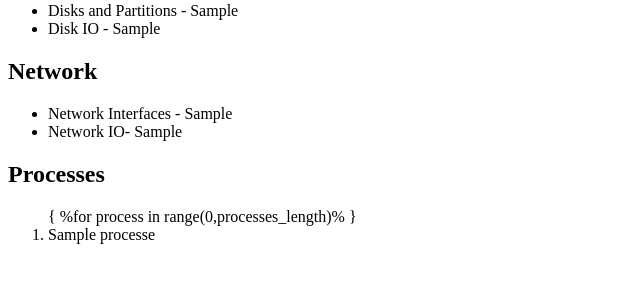
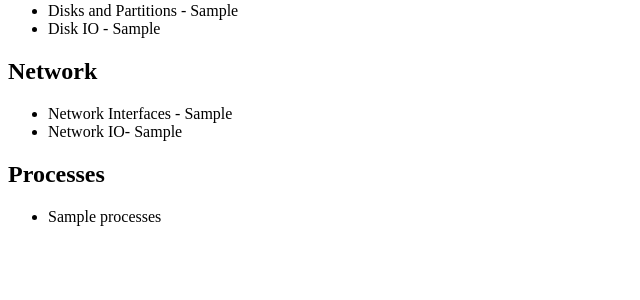
Before and after one commit to JamieCoupe/pymon, a Flask app: template app/templates/index.html in a window 1280 px wide. Shown: the part 469-769 px from the top of the page, without its empty margins (0-640 px from the left). Run offline with Flask 2, Linux system fonts and the light colour scheme; the template is opened without the code that fills it: most values are stand-ins (such as "Sample title", 1, 10 or a date in 2020).

Commit message:
Fixed type error in default route

```diff
--- a/app/routes.py
+++ b/app/routes.py
@@ -39,11 +39,10 @@ def hello_world():
     running_processes = process.get_all_processes_info()
     columns = "name,cpu_usage,memory_usage,read_bytes,write_bytes,status,create_time,nice,n_threads,cores"
     process_df = process.construct_dataframe(running_processes, "memory_usage", columns, False)
-    process_list_length = len(process_df.values.to_list())
 
     return render_template("index.html", sysinfo=static_sysinfo, boottime=boot_time, cpu_static=cpu_static,
                            cpu_freq=cpu_frequency, cpu_usage_total=cpu_usage_total, cpu_usage_cores=cpu_usage_cores,
                            virtual_memory=virtual_memory, swap_memory=swap_memory,
                            disk_partitions=disk_partition_info, disk_io=disk_io,
                            network_interfaces=network_interfaces, network_io=network_io,
-                           processes=process_df.iterrows(), processes_length=process_list_length)
+                           processes=process_df)
--- a/app/templates/index.html
+++ b/app/templates/index.html
@@ -39,11 +39,9 @@
     </div>
     <div>
         <h2>Processes</h2>
-        <div>
-            <ol>{ %for process in range(0,processes_length)% }
-                <li>{{ processes[process] }}</li>
-            </ol>
-        </div>
+        <ul>
+            <li>{{ processes }}</li>
+        </ul>
     </div>
 </body>
 </html>
```
